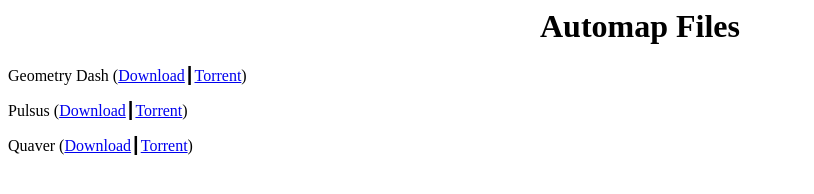
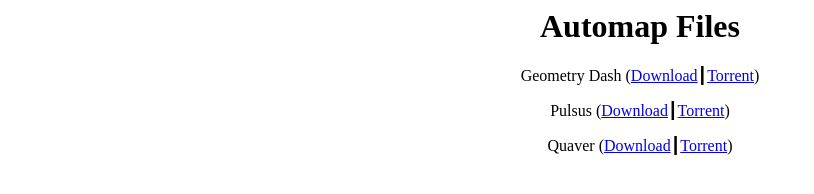
Before and after one commit to superofficial/yt-channel, a plain HTML site: page index.html in a window 1280 px wide. Shown: the whole page, without its empty margins (0-814 px from the left). Drawn offline with Linux system fonts and the light colour scheme.

Commit message:
Update index.html

```diff
--- a/index.html
+++ b/index.html
@@ -1,4 +1,4 @@
 <h1 style="text-align: center;">Automap Files</h1>
-<p>Geometry Dash (<a href="https://cdn.discordapp.com/attachments/910505279962087525/920739582566346852/gd.automap">Download</a>┃<a href="https://superofficial.github.io/yt-channel/gdautomaptorrent.html">Torrent</a>)</p>
-<p>Pulsus (<a href="https://cdn.discordapp.com/attachments/910505279962087525/920739582746710026/pulsus.automap">Download</a>┃<a href="https://superofficial.github.io/yt-channel/pulsusautomaptorrent.html">Torrent</a>)</p>
-<p>Quaver (<a href="https://cdn.discordapp.com/attachments/910505279962087525/920739582910267402/quaver.automap">Download</a>┃<a href="https://superofficial.github.io/yt-channel/quaverautomaptorrent.html">Torrent</a>)</p>
+<p style="text-align: center;">Geometry Dash (<a href="https://cdn.discordapp.com/attachments/910505279962087525/920739582566346852/gd.automap">Download</a>┃<a href="https://superofficial.github.io/yt-channel/gdautomaptorrent.html">Torrent</a>)</p>
+<p style="text-align: center;">Pulsus (<a href="https://cdn.discordapp.com/attachments/910505279962087525/920739582746710026/pulsus.automap">Download</a>┃<a href="https://superofficial.github.io/yt-channel/pulsusautomaptorrent.html">Torrent</a>)</p>
+<p style="text-align: center;">Quaver (<a href="https://cdn.discordapp.com/attachments/910505279962087525/920739582910267402/quaver.automap">Download</a>┃<a href="https://superofficial.github.io/yt-channel/quaverautomaptorrent.html">Torrent</a>)</p>
```
